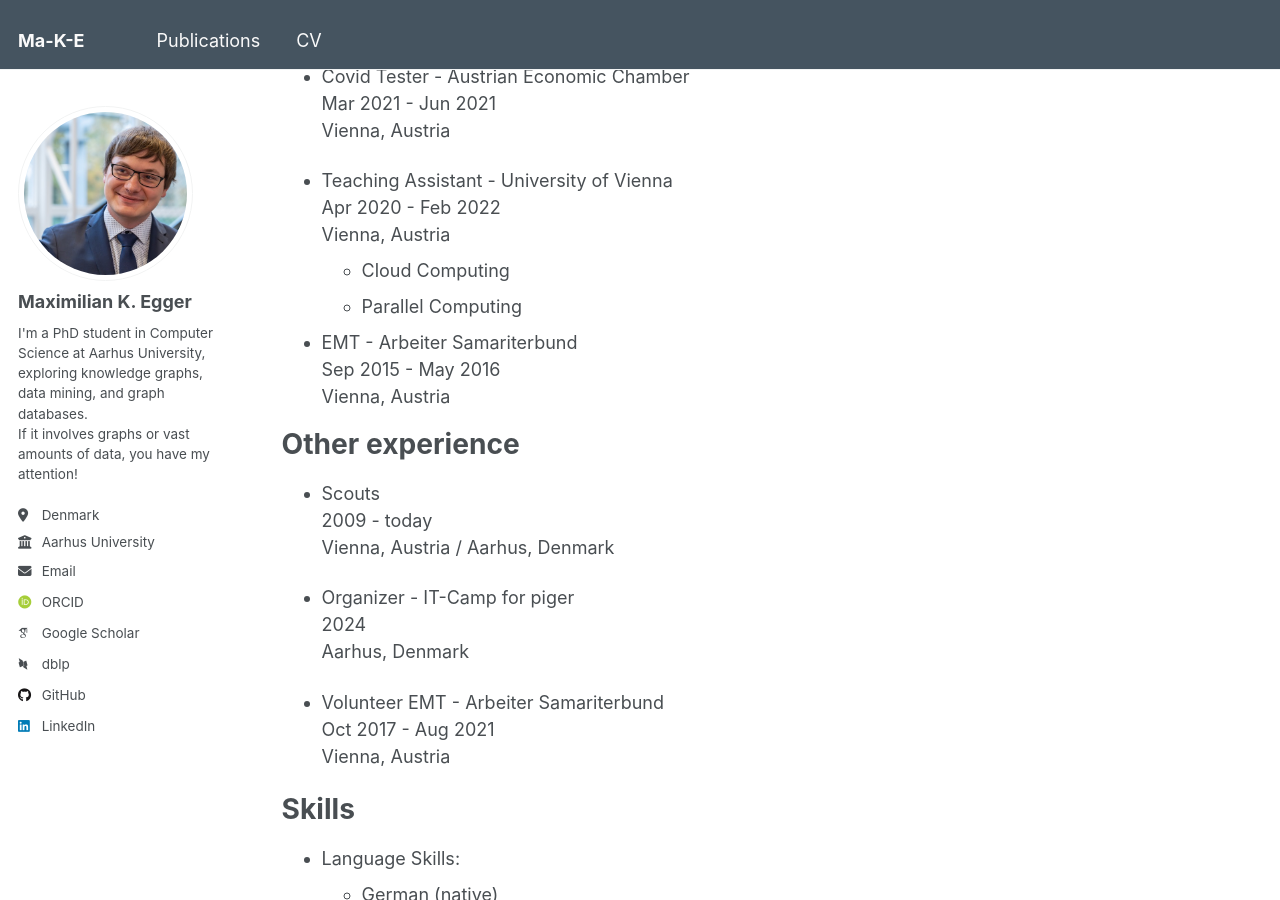
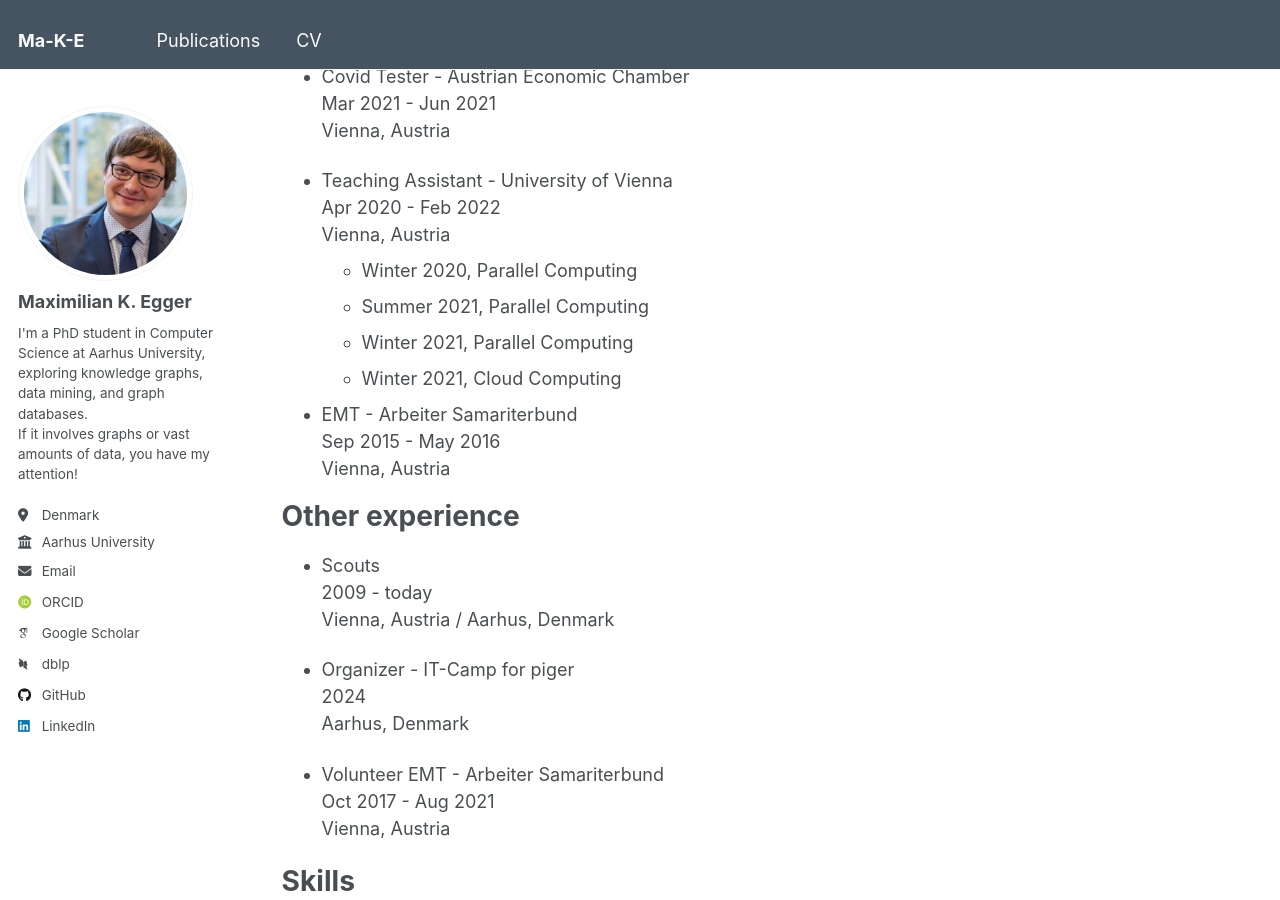
Before and after one commit to CalculassTakeo/privateMAKEsite, a Jekyll site: the page built from _pages/cv.md, in a window 1280 px wide and 900 px high, scrolled down 549 px. Built offline with Jekyll 4.4.1, drawn with Linux system fonts in a browser that asks for light colours; some web fonts are replaced.

Commit message:
new template

```diff
--- a/_pages/cv.md
+++ b/_pages/cv.md
@@ -27,8 +27,10 @@ Work experience
 *  Covid Tester - Austrian Economic Chamber <br> Mar 2021 - Jun 2021 <br> Vienna, Austria
 
 * Teaching Assistant - University of Vienna <br> Apr 2020 - Feb 2022 <br> Vienna, Austria
-  * Cloud Computing
-  * Parallel Computing
+  * Winter 2020, Parallel Computing
+  * Summer 2021, Parallel Computing
+  * Winter 2021, Parallel Computing
+  * Winter 2021, Cloud Computing
 
 * EMT - Arbeiter Samariterbund <br> Sep 2015 - May 2016 <br> Vienna, Austria
 
```
